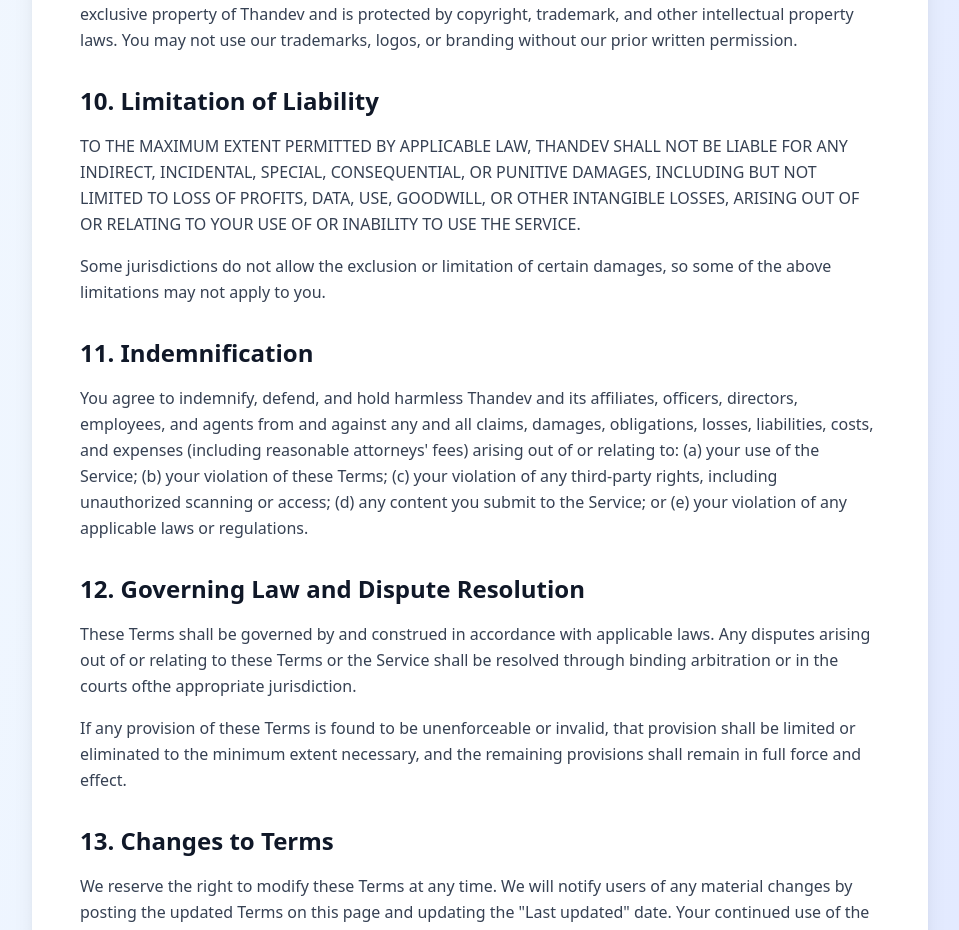
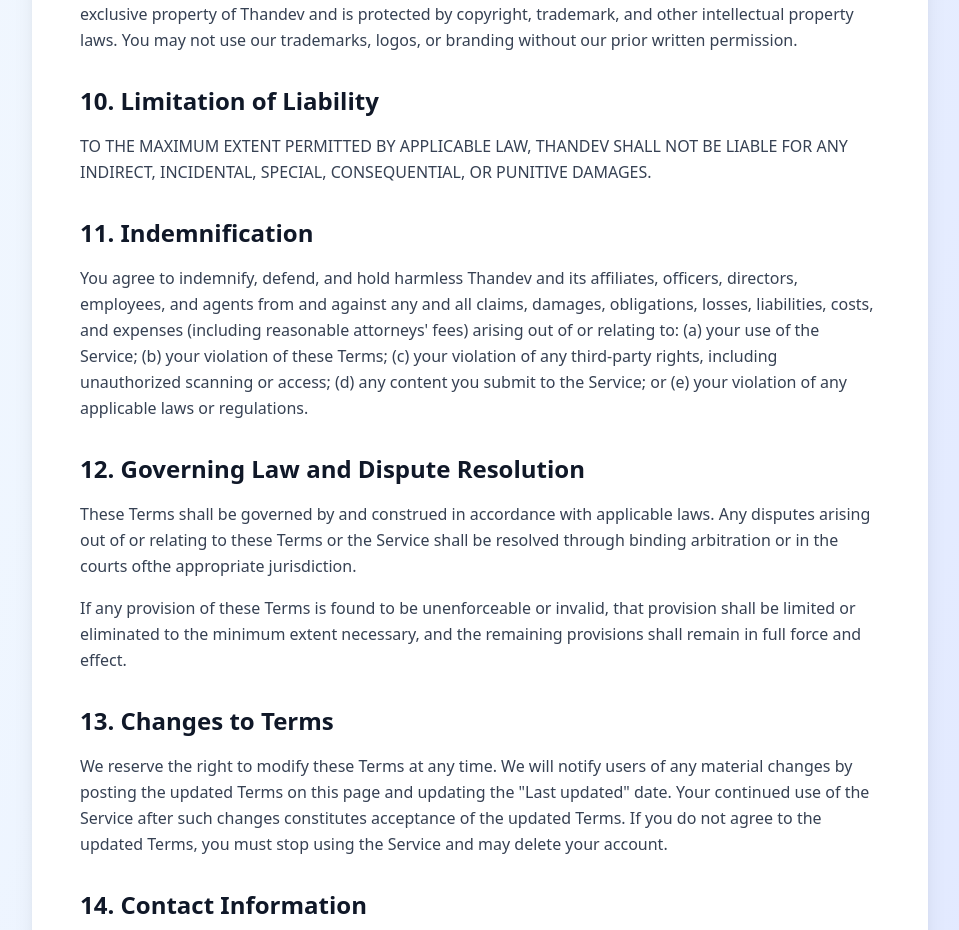
Before and after one commit to Ashwaaahere/thandev, a Next.js app in the folder frontend/: page /terms in a window 1280 px wide. Shown: the part 3744-4674 px from the top of the page, without its empty margins (160-1119 px from the left). Built offline with nearby package versions, Linux system fonts and the light colour scheme.

Commit message:
Simplify Limitation of Liability section
- Removed detailed damage types list (loss of profits, data, use, goodwill, etc.)
- Removed jurisdiction disclaimer paragraph
- Kept core limitation statement only

```diff
--- a/frontend/app/terms/page.tsx
+++ b/frontend/app/terms/page.tsx
@@ -272,14 +272,9 @@ export default function TermsPage() {
                   <h2 className="text-2xl font-bold text-gray-900 dark:text-white mb-4">
                     10. Limitation of Liability
                   </h2>
-                  <p className="text-gray-700 dark:text-gray-300 leading-relaxed mb-4">
+                  <p className="text-gray-700 dark:text-gray-300 leading-relaxed">
                     TO THE MAXIMUM EXTENT PERMITTED BY APPLICABLE LAW, THANDEV SHALL NOT BE LIABLE FOR ANY INDIRECT, INCIDENTAL, SPECIAL,
-                    CONSEQUENTIAL, OR PUNITIVE DAMAGES, INCLUDING BUT NOT LIMITED TO LOSS OF PROFITS, DATA, USE, GOODWILL, OR OTHER
-                    INTANGIBLE LOSSES, ARISING OUT OF OR RELATING TO YOUR USE OF OR INABILITY TO USE THE SERVICE.
-                  </p>
-                  <p className="text-gray-700 dark:text-gray-300 leading-relaxed">
-                    Some jurisdictions do not allow the exclusion or limitation of certain damages, so some of the above limitations
-                    may not apply to you.
+                    CONSEQUENTIAL, OR PUNITIVE DAMAGES.
                   </p>
                 </section>
 
```
